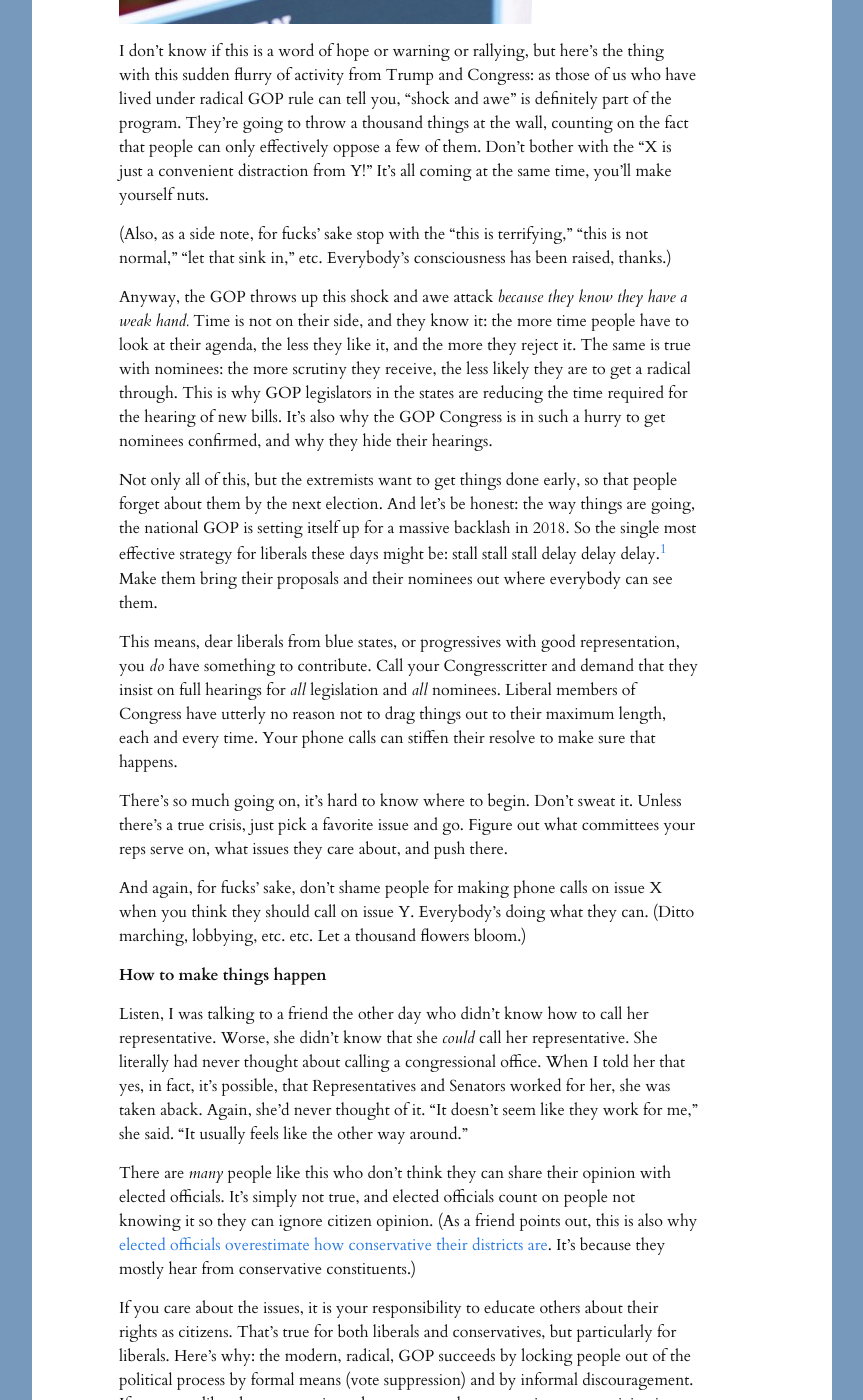
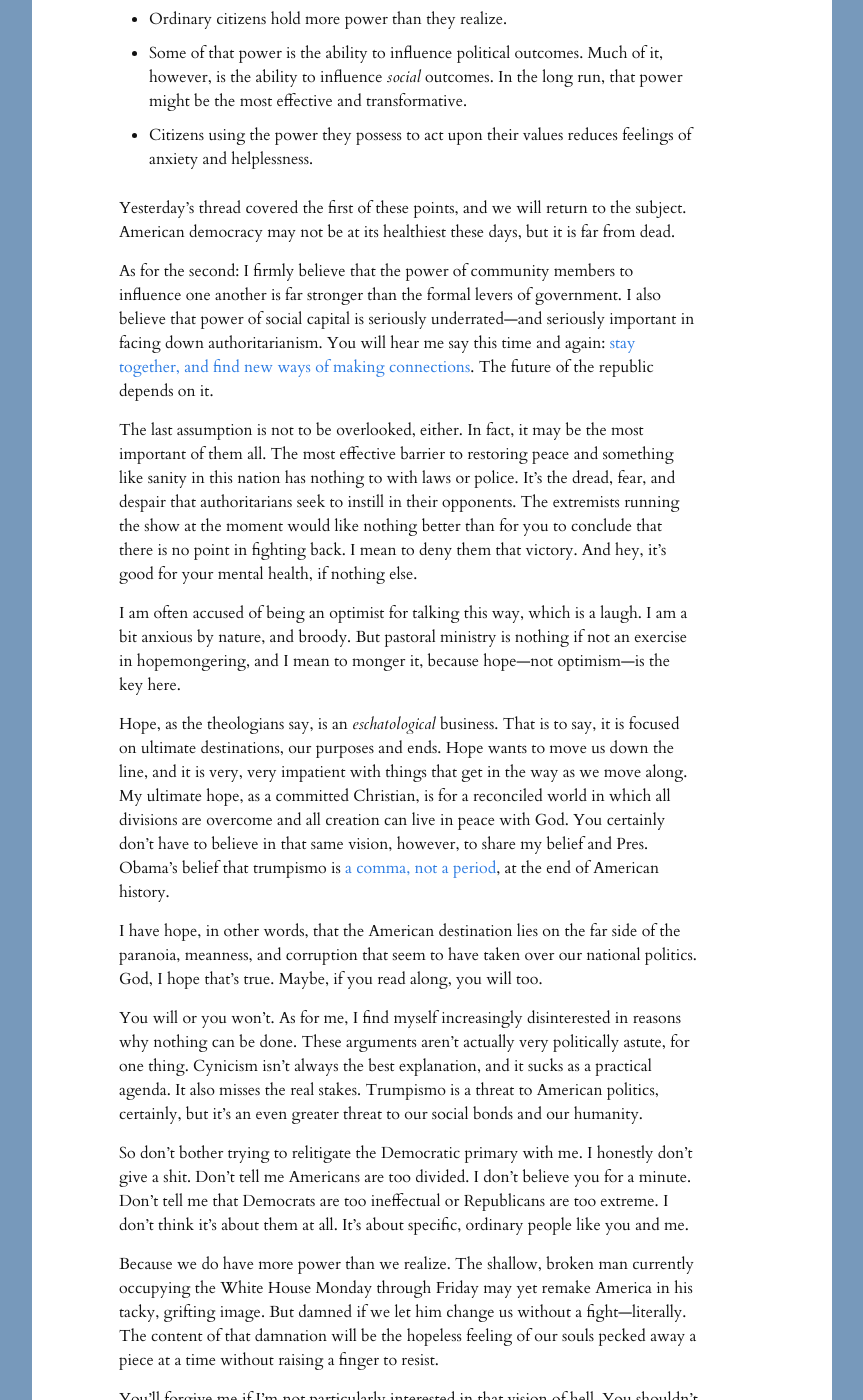
Before and after one commit to pastordan/pastordan.github.io, a Jekyll site: the page built from index.html, in a window 1280 px wide and 1400 px high, scrolled down 583 px. Shown: the whole window, without its empty margins (208-1071 px from the left). Built offline with Jekyll 4.4.1, drawn with Linux system fonts in a browser that asks for light colours; nearby versions of some CDN libraries; library files that are not in the unit come from our copies; the list of posts is cut into pages by our own code; some of the changed text lies outside the part shown.

Commit message:
New post and fix old post 2017-01-26

```diff
--- /dev/null
+++ b/_posts/2017-01-26-words-of-hope-probably.md
@@ -0,0 +1,40 @@
+---
+title: Words of Hope&#44; Probably
+layout: post
+date: 2017-01-26 15:54:50
+tags: words-of-hope
+image: /img/Guadalupe_large.png
+---
+
+For a while now, I have been preparing a series of essays on the subject of what the church can do in the age of [trumpismo](http://apastorsnotebook.com/2016/12/24/a-little-christmas-present.html). But given the response to [yesterday's piece](http://apastorsnotebook.com/2017/01/25/when-the-germans-bombed-pearl-harbor.html), an expansion in the scope of the project may be appropriate. Many people, Christians and otherwise, feel helpless these days.
+
+So here we go: let's talk about what *anyone*&mdash;religious or not&mdash;can do to hold their shit together and maybe even make some good while a short-fingered vulgarian extremist and his various dead-eyed cronies run the show.
+
+There's a lot of advice floating around on this and related subjects, most of which falls into two camps. The first is straightforward politics: how to be an effective advocate, how to spot creeping fascism and fight back against it, how to organize and run for political office, and so on. The second is more or less self-care for people overwhelmed by the new reality.
+
+Both those poles are valuable, and we'll touch on them as we go. But mostly I want to do something in between them. My governing assumptions run like this:
+
+1. Ordinary citizens hold more power than they realize.
+2. Some of that power is the ability to influence political outcomes. Much of it, however, is the ability to influence *social* outcomes. In the long run, that power might be the most effective and transformative.
+3. Citizens using the power they possess to act upon their values reduces feelings of anxiety and helplessness.
+
+Yesterday's thread covered the first of these points, and we will return to the subject. American democracy may not be at its healthiest these days, but it is far from dead.
+
+As for the second: I firmly believe that the power of community members to influence one another is far stronger than the formal levers of government. I also believe that power of social capital is seriously underrated—and seriously important in facing down authoritarianism. You will hear me say this time and again: [stay together, and find new ways of making connections](http://apastorsnotebook.com/2017/01/20/inaguration-day.html). The future of the republic depends on it.
+
+The last assumption is not to be overlooked, either. In fact, it may be the most important of them all. The most effective barrier to restoring peace and something like sanity in this nation has nothing to with laws or police. It's the dread, fear, and despair that authoritarians seek to instill in their opponents. The extremists running the show at the moment would like nothing better than for you to conclude that there is no point in fighting back. I mean to deny them that victory. And hey, it's good for your mental health, if nothing else.
+
+I am often accused of being an optimist for talking this way, which is a laugh. I am a bit anxious by nature, and broody. But pastoral ministry is nothing if not an exercise in hopemongering, and I mean to monger it, because hope&mdash;not optimism&mdash;is the key here.
+
+Hope, as the theologians say, is an *eschatological* business. That is to say, it is focused on ultimate destinations, our purposes and ends. Hope wants to move us down the line, and it is very, very impatient with things that get in the way as we move along. My ultimate hope, as a committed Christian, is for a reconciled world in which all divisions are overcome and all creation can live in peace with God. You certainly don't have to believe in that same vision, however, to share my belief and Pres. Obama's belief that trumpismo is [a comma, not a period](http://www.latimes.com/nation/politics/trailguide/la-na-trailguide-updates-1484941314-htmlstory.html), at the end of American history.
+
+I have hope, in other words, that the American destination lies on the far side of the paranoia, meanness, and corruption that seem to have taken over our national politics. God, I hope that's true. Maybe, if you read along, you will too.
+
+You will or you won't. As for me, I find myself increasingly disinterested in reasons why nothing can be done. These arguments aren't actually very politically astute, for one thing. Cynicism isn't always the best explanation, and it sucks as a practical agenda. It also misses the real stakes. Trumpismo is a threat to American politics, certainly, but it's an even greater threat to our social bonds and our humanity.
+
+So don't bother trying to relitigate the Democratic primary with me. I honestly don't give a shit. Don't tell me Americans are too divided. I don't believe you for a minute. Don't tell me that Democrats are too ineffectual or Republicans are too extreme. I don't think it's about them at all. It's about specific, ordinary people like you and me.
+
+Because we do have more power than we realize. The shallow, broken man currently occupying the White House Monday through Friday may yet remake America in his tacky, grifting image. But damned if we let him change us without a fight&mdash;literally. The content of that damnation will be the hopeless feeling of our souls pecked away a piece at a time without raising a finger to resist.
+
+You'll forgive me if I'm not particularly interested in that vision of hell. You shouldn't be, either. Let's talk about we can avoid it, one step at a time.
+<!--share-->
```
Also changed, not shown: _posts/2017-01-25-when-the-germans-bombed-pearl-harbor.md (+5 -5 lines), img/Guadalupe_large.png (added), 1 other file.
